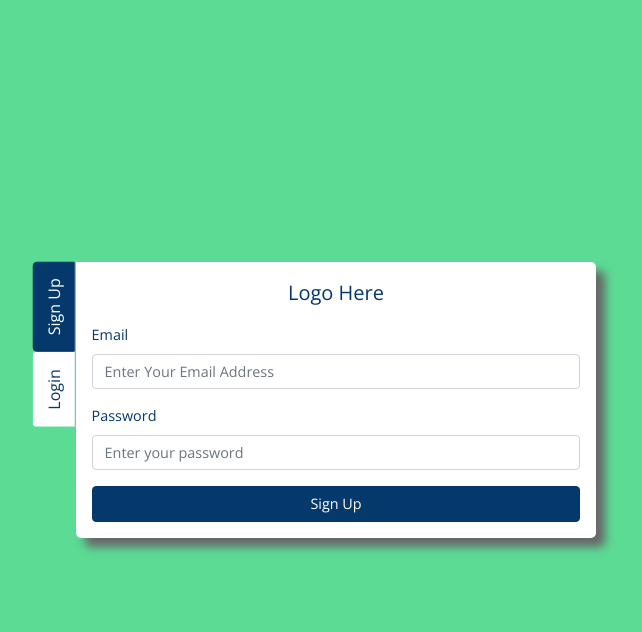
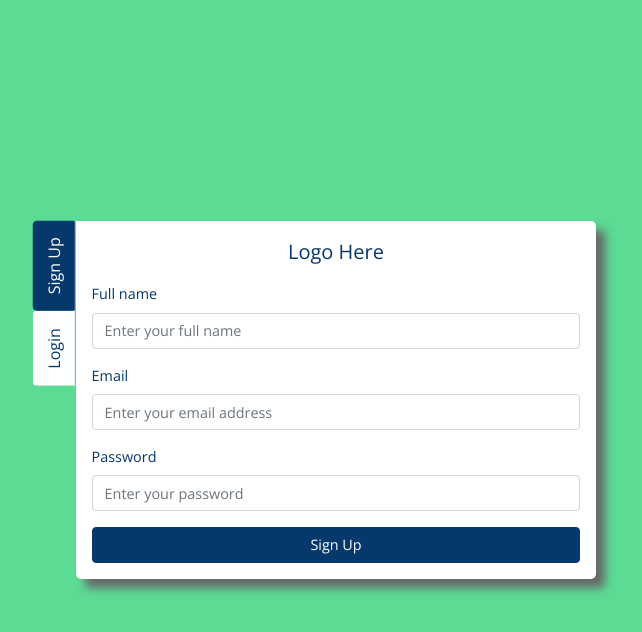
Before and after one commit to varun761/vue, a Vue app: page /login in a window 1280 px wide. Both pictures are taken after a click on the tab "Sign Up". Shown: the top 632 px of the page, without its empty margins (304-946 px from the left). Built offline with nearby package versions, Linux system fonts and the light colour scheme; no server answers.

Commit message:
Updated: Added the full name field

```diff
--- a/src/views/forms/SignUpForm.vue
+++ b/src/views/forms/SignUpForm.vue
@@ -23,6 +23,26 @@
     <b-row no-gutters>
       <b-col>
         <b-form-group
+          id="logo-fullname"
+          label="Full name"
+          label-for="fullname"
+          :state="fullNameValid"
+          :invalid-feedback="fullNameInvalidFeedback"
+        >
+          <b-form-input
+            id="fullname"
+            v-model="$v.fullname.$model"
+            type="text"
+            :state="fullNameValid"
+            placeholder="Enter your full name"
+            :aria-invalid="fullNameInvalidFeedback"
+          />
+        </b-form-group>
+      </b-col>
+    </b-row>
+    <b-row no-gutters>
+      <b-col>
+        <b-form-group
           id="logo-email"
           label="Email"
           label-for="email"
@@ -33,7 +53,7 @@
             id="email"
             v-model="$v.email.$model"
             type="email"
-            placeholder="Enter Your Email Address"
+            placeholder="Enter your email address"
             :state="emailValid"
             :aria-invalid="emailValid"
           />
@@ -84,6 +104,7 @@ export default {
   name: "SignUpForm",
   data() {
     return {
+      fullname: null,
       email: null,
       password: null,
       cpass: null,
@@ -93,18 +114,25 @@ export default {
     };
   },
   validations: {
+    fullname: { required },
     email: { required },
     password: { required }
   },
   computed: {
-    passWordValid () {
-      return this.$v.password.$anyDirty ? !this.$v.password.$anyError : null
+    fullNameValid () {
+      return this.$v.fullname.$anyDirty ? !this.$v.fullname.$anyError : null
+    },
+    fullNameInvalidFeedback () {
+      return this.fullNameValid === false ? 'Full name is required' : null
     },
     emailValid () {
       return this.$v.email.$anyDirty ? !this.$v.email.$anyError : null
     },
     emailInvalidFeedback () {
       return this.emailValid === false ? 'Email address is required' : null
+    },
+    passWordValid () {
+      return this.$v.password.$anyDirty ? !this.$v.password.$anyError : null
     },
     passWordInvalidFeedback () {
       return this.passWordValid === false ? 'Password is required' : null
```
